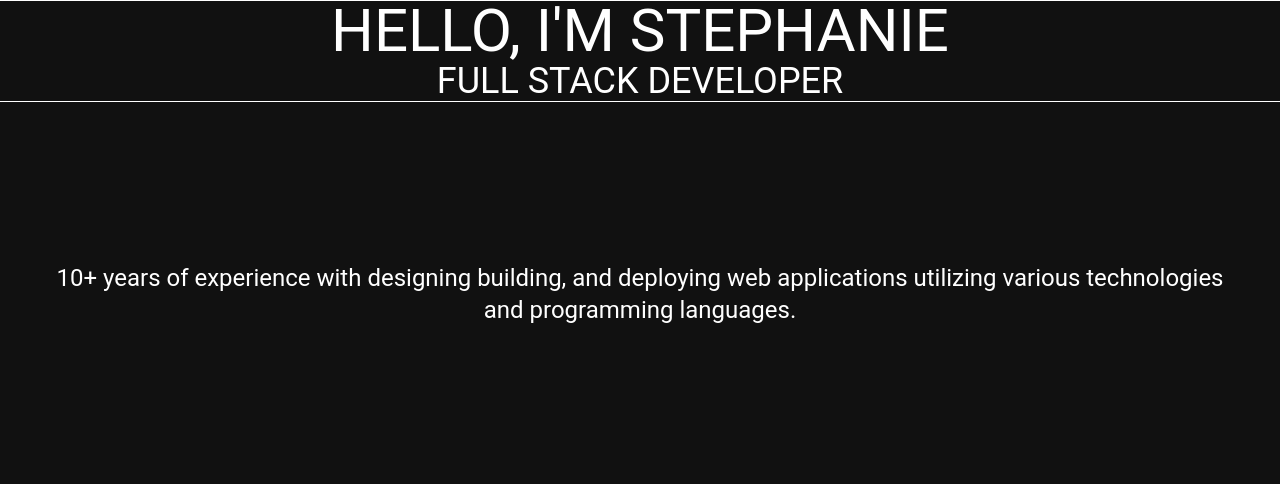
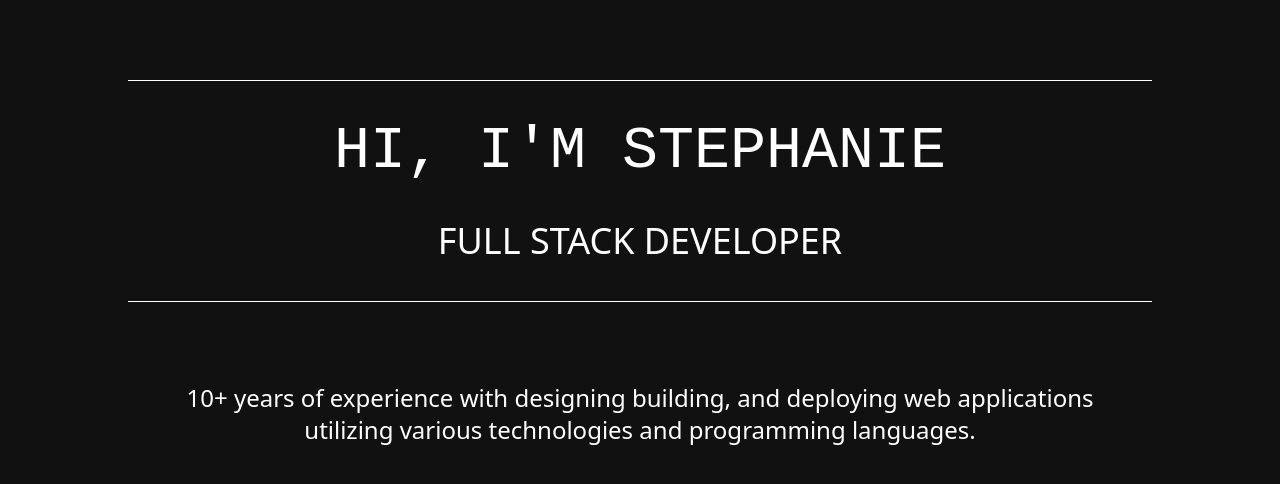
Before and after one commit to Rocklobster84/steph-codes-temp, a Next.js app: page / in a window 1280 px wide. Shown: the top 484 px of the page. Built offline with nearby package versions, Linux system fonts and the light colour scheme.

Commit message:
Hero section nearly completed

```diff
--- a/app/globals.css
+++ b/app/globals.css
@@ -1,6 +1,7 @@
-@import "tailwindcss";
-@tailwindcss/preflight;
-@tailwind utilities;
+@layer theme, base, components, utilities;
+@import "tailwindcss/theme.css" layer(theme);
+@import "tailwindcss/preflight.css" layer(base);
+@import "tailwindcss/utilities.css" layer(utilities);
 
 @custom-variant dark (&:where(.dark, .dark *));
 
@@ -10,7 +11,7 @@
   ;
 }
 
-@import url('https://fonts.googleapis.com/css2?family=Roboto:ital,wght@0,400;0,600;1,400;1,600&display=swap');
+@import url('https://fonts.googleapis.com/css2?family=Montserrat:ital,wght@0,100..900;1,100..900&family=Pacifico&family=Roboto+Mono:ital,wght@0,100..700;1,100..700&display=swap');
 
 @import url('https://fonts.googleapis.com/css2?family=Figtree:ital,wght@0,400;0,600;1,400;1,600&display=swap');
 
@@ -21,13 +22,13 @@
 
 @layer base {
   h1 {
-    @apply px-20 text-6xl
+    @apply px-20 text-4xl md:text-6xl;
   }
   h2 {
-    @apply text-5xl
+    @apply text-3xl md:text-5xl;
   }
   h3 {
-    @apply text-4xl;
+    @apply text-2xl md:text-4xl;
   }
 }
 
@@ -35,9 +36,10 @@
   background: var(--background);
   color: var(--foreground);
   box-sizing: border-box;
-  font-family: 'Roboto', sans-serif;
 }
-
+h1 {
+  font-family: "Roboto Mono", monospace;
+}
 h2 {
   font-family: 'Figtree', sans-serif;
   font-weight: 300;
--- a/components/Hero.tsx
+++ b/components/Hero.tsx
@@ -2,12 +2,12 @@ const Hero = () => {
 
   return (
     <div className="text-center">
-      <hr className="px-40" />
-      <h1>HELLO, I'M STEPHANIE</h1>
-      <h3>FULL STACK DEVELOPER</h3>
-      <hr />
+      <hr className="mt-20 flex flex-grow border-t border-white-300 w-4/5 m-auto"/>
+      <h1 className="px-40 my-10 uppercase">Hi, I'm Stephanie</h1>
+      <h3 className="mb-10 md:w-full uppercase">Full Stack Developer</h3>
+      <hr className="flex flex-grow border-t border-white-300 w-4/5 m-auto"/>
 
-      <p className="text-2xl flex-wrap flex-shrink px-10 py-40">
+      <p className="text-xl md:text-2xl flex-wrap flex-shrink px-10 py-20 w-4/5 m-auto">
         10+ years of experience with designing building, and deploying web applications utilizing various technologies and programming languages.
       </p>
 
```
